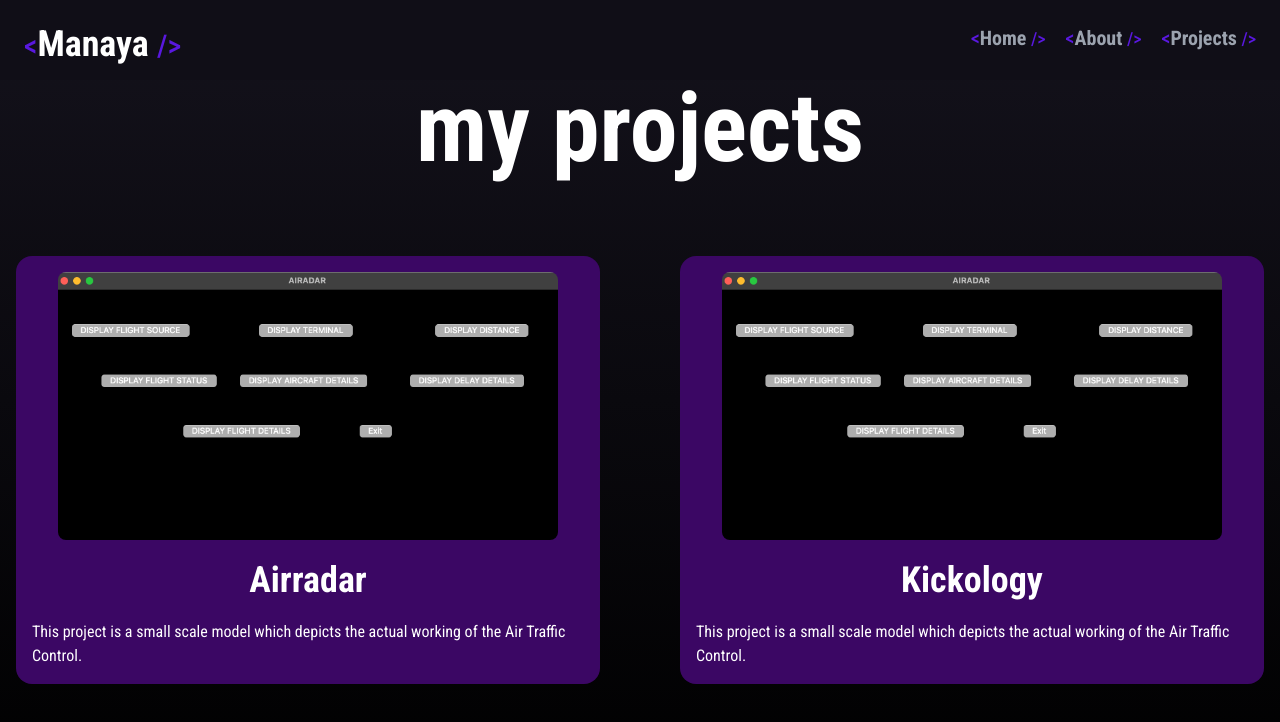
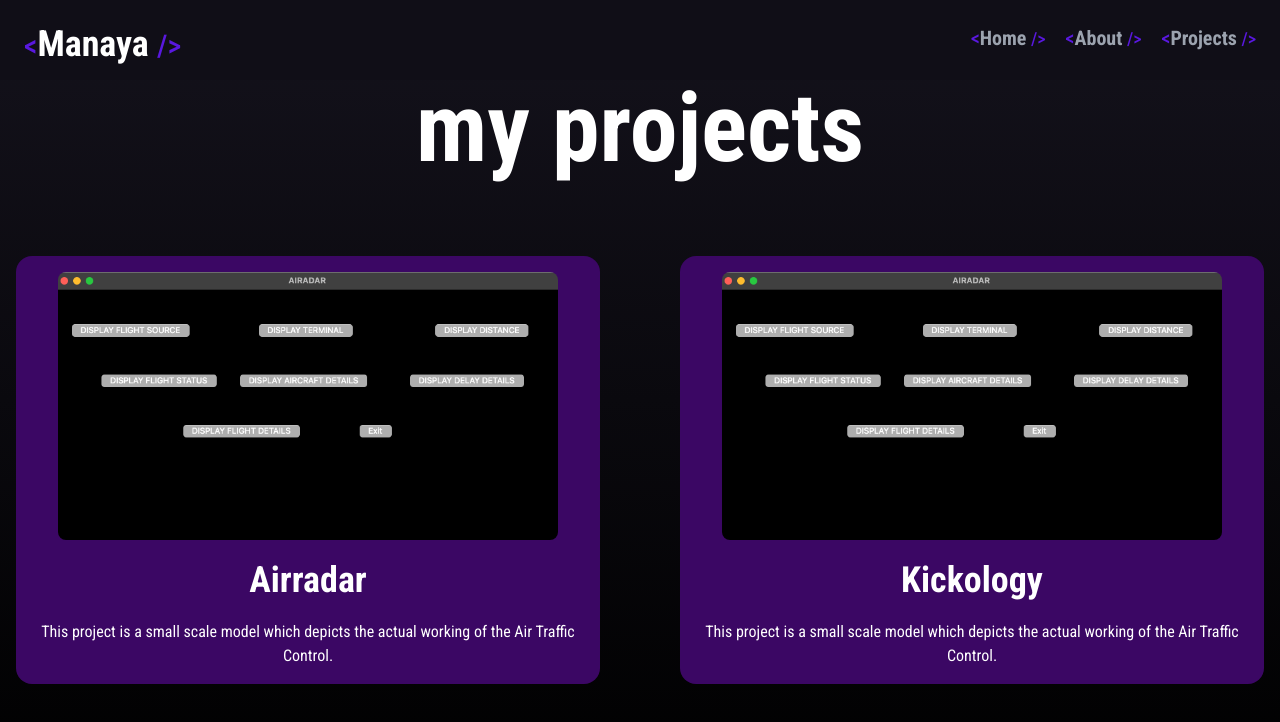
Before and after one commit to YARE0909/portfolio-2023, a Next.js app: page /projects in a window 1280 px wide. Shown: the top 722 px of the page. Built offline with nearby package versions, Linux system fonts and the light colour scheme.

Commit message:
Minor UI fixes

```diff
--- a/src/pages/projects.tsx
+++ b/src/pages/projects.tsx
@@ -36,8 +36,10 @@ const Projects = () => {
                 <h1 className="font-bold text-4xl">Airradar</h1>
               </div>
               <div>
-                This project is a small scale model which depicts the actual
-                working of the Air Traffic Control.
+                <h1 className="text-center">
+                  This project is a small scale model which depicts the actual
+                  working of the Air Traffic Control.
+                </h1>
               </div>
             </div>
           </Tilt>
@@ -61,8 +63,10 @@ const Projects = () => {
                 <h1 className="font-bold text-4xl">Kickology</h1>
               </div>
               <div>
-                This project is a small scale model which depicts the actual
-                working of the Air Traffic Control.
+                <h1 className="text-center">
+                  This project is a small scale model which depicts the actual
+                  working of the Air Traffic Control.
+                </h1>
               </div>
             </div>
           </Tilt>
```
